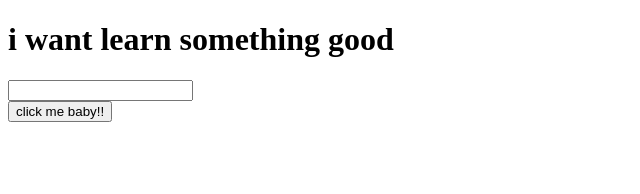
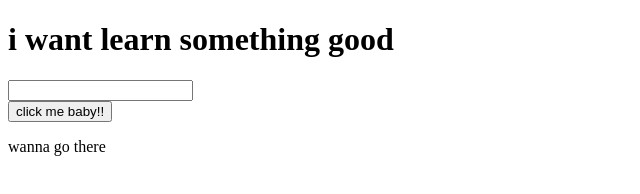
Before and after one commit to shehzan-shakil98/my-first-website, a plain HTML site: page index.html in a window 1280 px wide. Shown: the whole page, without its empty margins (0-640 px from the left). Drawn offline with Linux system fonts and the light colour scheme.

Commit message:
Update index.html

```diff
--- a/index.html
+++ b/index.html
@@ -10,5 +10,7 @@
     <input type="text">
     <br>
     <button>click me baby!!</button>
+    <br>
+    <p>wanna go there</p>
 </body>
 </html>
```
